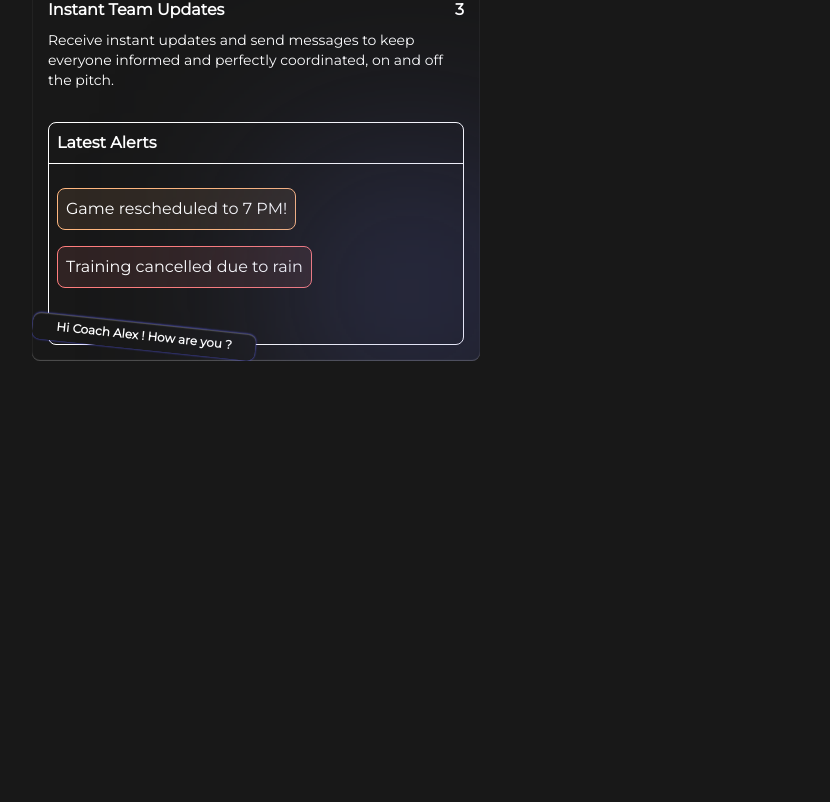
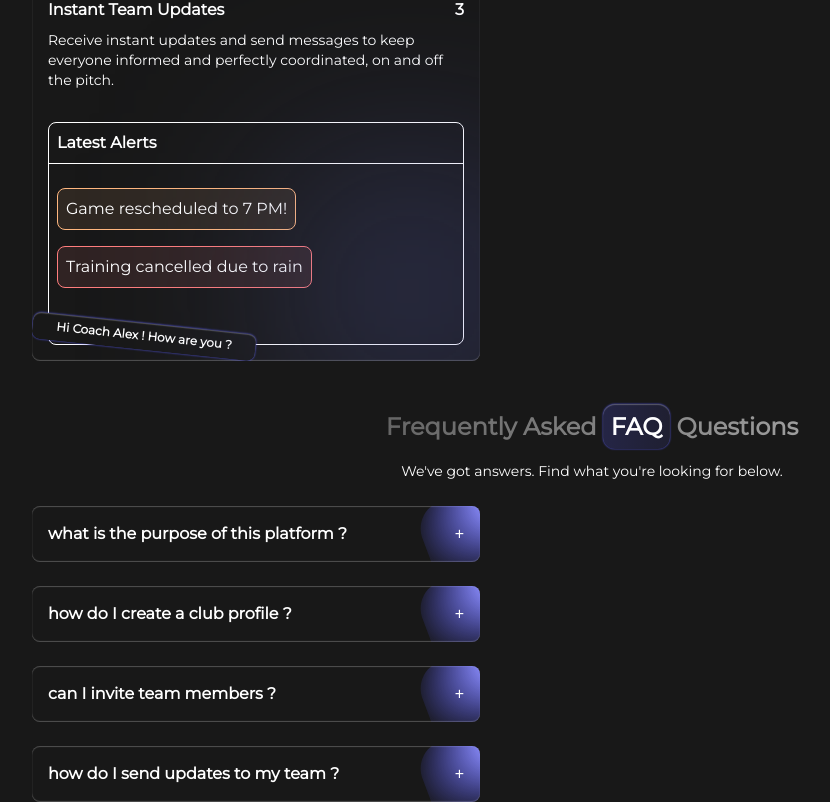
Before and after one commit to Onderito/club-hive, a Next.js app: page / in a window 1280 px wide. Shown: the part 2575-3377 px from the top of the page, without its empty margins (48-878 px from the left). Before the commit the page ends 2936 px from the top, so only its background shows below. Built offline with nearby package versions, Linux system fonts and the light colour scheme.

Commit message:
faq section done for mobile

```diff
--- /dev/null
+++ b/src/app/landing/faq.tsx
@@ -0,0 +1,93 @@
+"use client";
+
+import React, { useState } from "react";
+import Image from "next/image";
+import Card from "../ui/card";
+
+const stepCards = [
+  {
+    question: "what is the purpose of this platform ?",
+    answer:
+      "This platform is designed to streamline communication and management for amateur football clubs, making it easier for coaches, players, and parents to stay connected and organized.",
+  },
+  {
+    question: "how do I create a club profile ?",
+    answer:
+      "Creating a club profile is simple. Just click on the 'Create Club' button, fill in the required details, and customize your settings to get started.",
+  },
+  {
+    question: "can I invite team members ?",
+    answer:
+      "Yes, you can easily invite coaches, players, and parents to join your club's private space by sending them an invitation link.",
+  },
+  {
+    question: "how do I send updates to my team ?",
+    answer:
+      "You can send instant updates and messages through the platform's communication features, ensuring everyone stays informed and coordinated.",
+  },
+];
+
+export default function FAQ() {
+  const [activeIndex, setActiveIndex] = useState<number | null>(null);
+  // la fonction setActiveIndex attendra un argument de type number ou null.
+  // à null pour que rien ne soit ouvert par défaut.
+
+  // fonction appelée lors du clic sur une question.
+  const toggleAnswer = (index: number) => {
+    setActiveIndex(activeIndex === index ? null : index);
+  };
+  // si une question est déjà ouverte, on la ferme en mettant activeIndex à null, sinon on ouvre la question en mettant activeIndex à l'index de la question cliquée.
+
+  return (
+    <>
+      <h2 className="bg-gradient-to-r from-[#393939] to-[#D0D0D0] text-transparent bg-clip-text text-center text-[24px] font-montserrat font-bold mt-12">
+        Frequently Asked{" "}
+        <span className="bg-gradient-to-r from-[#585BFF]/20 to-[#585BFF]/11 text-white p-2 rounded-xl shadow-inner-color">
+          FAQ
+        </span>{" "}
+        Questions
+      </h2>
+      <p className="text-white font-montserrat text-center text-[14px] mt-4">
+        We've got answers. Find what you're looking for below.
+      </p>
+      {stepCards.map((card, index) => (
+        <Card className="mt-6 relative overflow-hidden" key={index}>
+          <div
+            onClick={() => toggleAnswer(index)}
+            className="flex justify-between items-center relative z-10"
+          >
+            <h3 className="text-white font-bold font-montserrat text-md">
+              {card.question}
+            </h3>
+            <p
+              className={`text-white transition-transform duration-700 ${
+                activeIndex === index ? "rotate-45" : "rotate-0"
+              }`}
+            >
+              +
+            </p>
+          </div>
+          <div
+            className={`grid transition-all duration-500 ease-in-out ${
+              activeIndex === index
+                ? "grid-rows-[1fr] opacity-100 scale-100 mt-4"
+                : "grid-rows-[0fr] opacity-0 scale-95"
+            } overflow-hidden`}
+          >
+            <div className="overflow-hidden">
+              <p className="text-white text-sm">{card.answer}</p>
+            </div>
+          </div>
+
+          <Image
+            src={"/big-blur.svg"}
+            alt="Blur"
+            width={120}
+            height={120}
+            className="absolute right-[-60px] top-[-30px] z-0"
+          />
+        </Card>
+      ))}
+    </>
+  );
+}
--- a/src/app/page.tsx
+++ b/src/app/page.tsx
@@ -1,6 +1,7 @@
 import HeroSection from "./landing/hero-section";
 import ChooseUs from "./landing/choose-us";
 import HowItWorks from "./landing/how-it-works";
+import FAQ from "./landing/faq";
 
 export default function Home() {
   return (
@@ -16,6 +17,9 @@ export default function Home() {
       <section className="container mx-auto px-2 sm:px-8 md:px-12 lg:px-16 xl:px-20 2xl:px-24">
         <HowItWorks />
       </section>
+      <section className="container mx-auto px-2 sm:px-8 md:px-12 lg:px-16 xl:px-20 2xl:px-24">
+        <FAQ />
+      </section>
     </>
   );
 }
```
